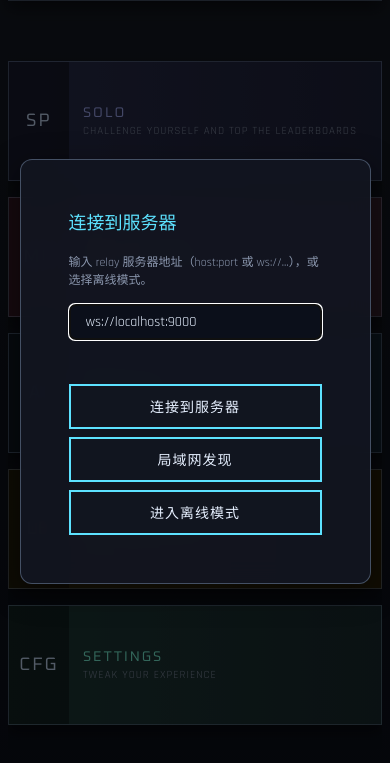
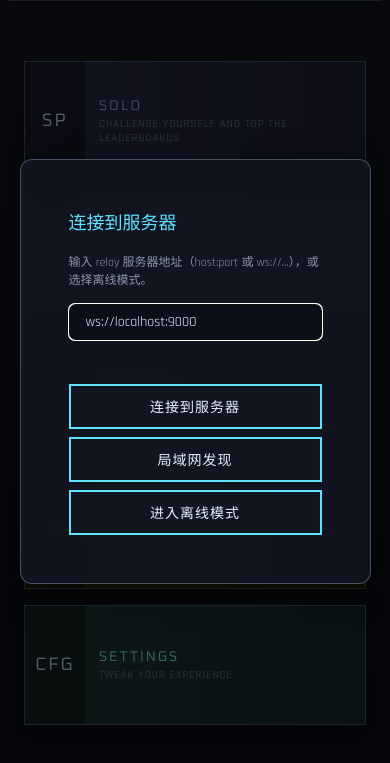
Before and after one commit to pjh456/Tetris, a website built with Vite: page webui/index.html in a window 390 px wide. Shown: the part 51-814 px from the top of the page. Built offline with nearby package versions, Linux system fonts and the light colour scheme.

Commit message:
style: 移动端 home 卡片加左右 padding

```diff
--- a/webui/src/style.css
+++ b/webui/src/style.css
@@ -876,7 +876,7 @@ html {
 
   .home {
     width: 100% !important;
-    padding-left: 0 !important;
+    padding: 0 16px !important;
     gap: var(--space-md) !important;
   }
 
```
